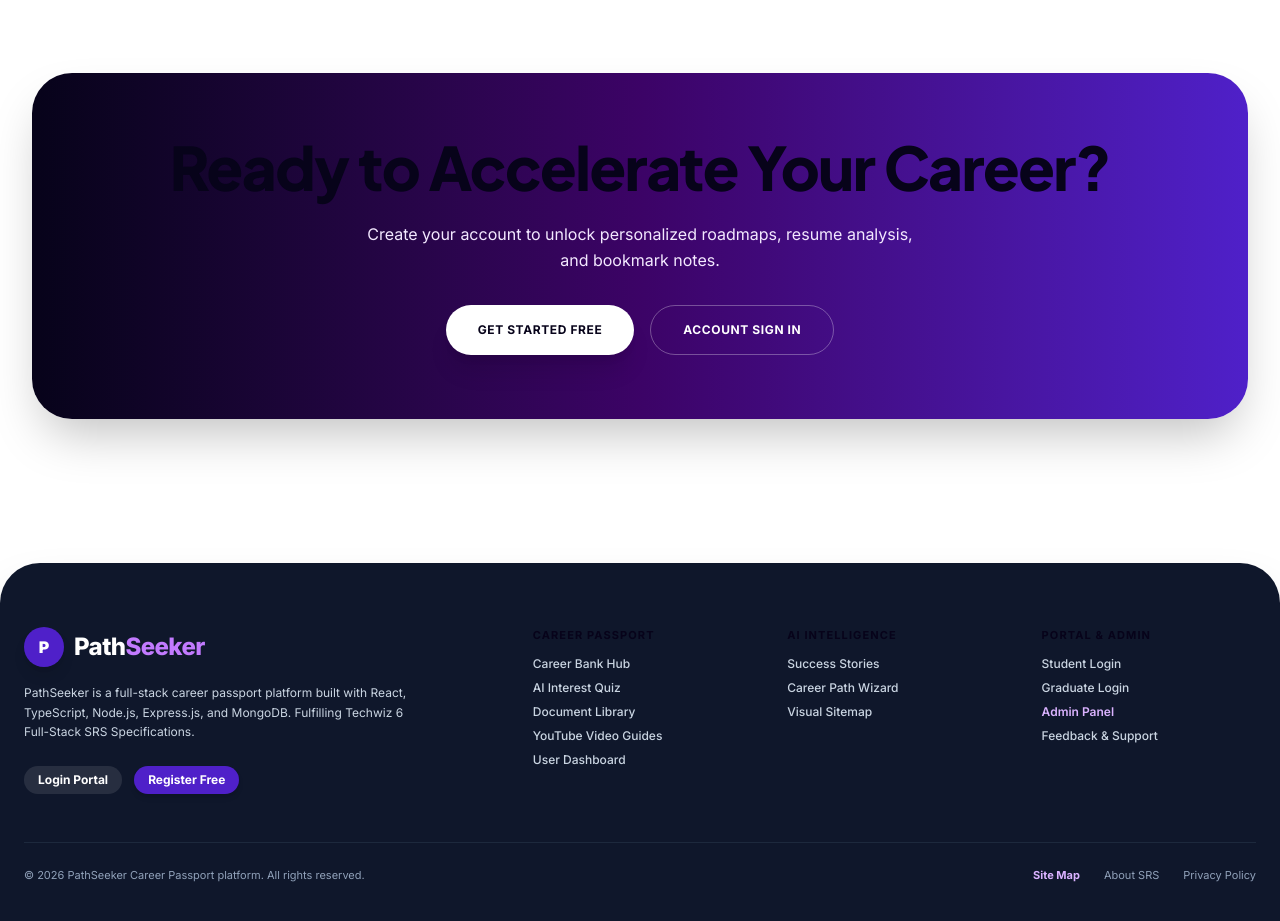
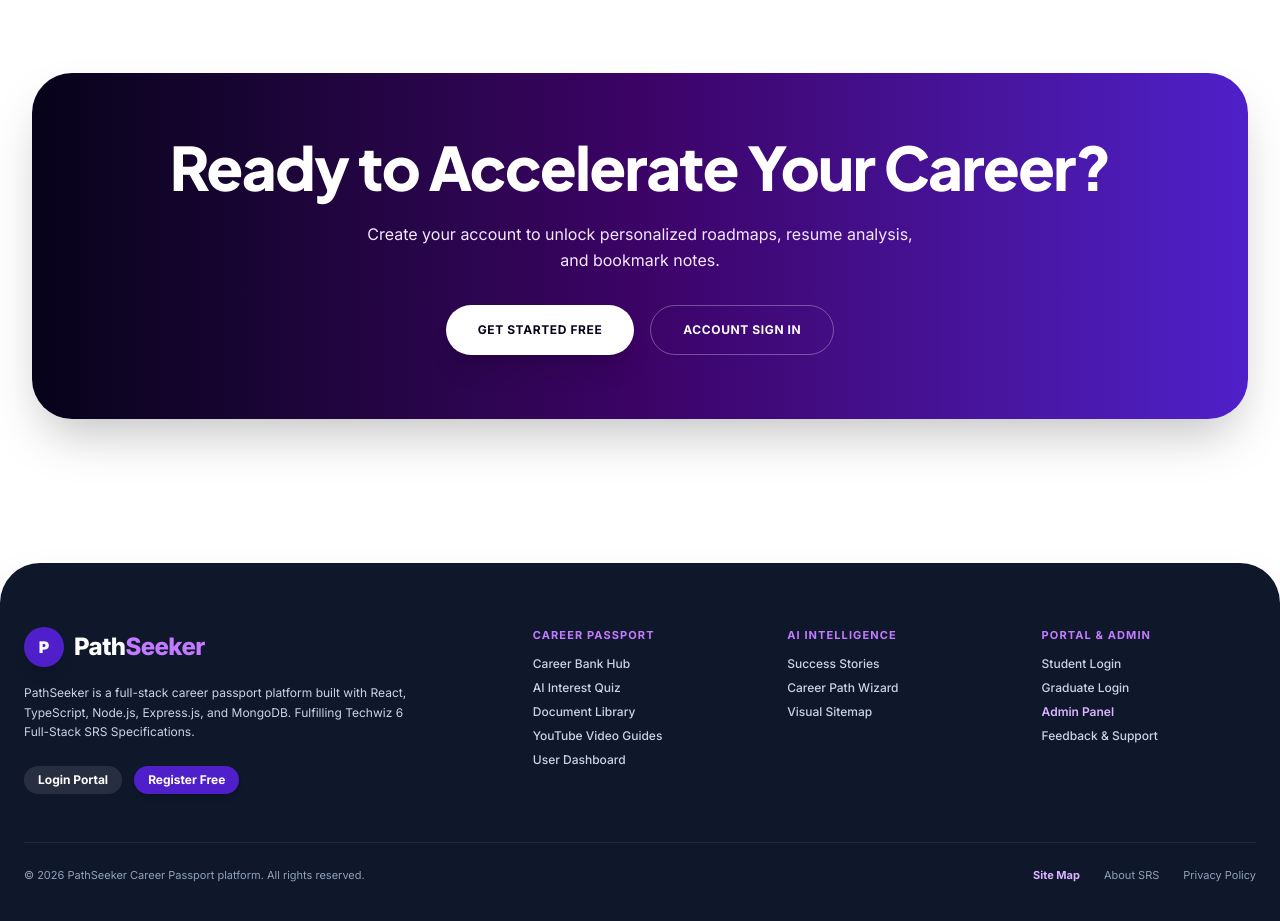
Before and after one commit to muhammadezaananjum15/path-seeker, a React (Vite) app: page / in a window 1280 px wide. Shown: the part 4080-5001 px from the top of the page. Built offline with nearby package versions, Linux system fonts and the light colour scheme; no server answers.

Commit message:
Fix text color on purple banner headings to render crisp bold white text

```diff
--- a/src/index.css
+++ b/src/index.css
@@ -38,20 +38,16 @@ html, body {
   max-width: 100vw;
 }
 
-/* ── Always White ── */
-html, body, #root {
+/* ── Base Styling (White background) ── */
+body, #root {
   background-color: #FFFFFF !important;
-  color: #0F172A !important;
+  color: #0F172A;
   font-family: var(--font-sans);
   min-height: 100vh;
   margin: 0;
   padding: 0;
   -webkit-font-smoothing: antialiased;
   -moz-osx-font-smoothing: grayscale;
-}
-
-h1, h2, h3, h4, h5, h6 {
-  color: #07031A;
 }
 
 input, select, textarea {
--- a/src/pages/public/LandingPage.tsx
+++ b/src/pages/public/LandingPage.tsx
@@ -451,7 +451,7 @@ export const LandingPage: React.FC = () => {
       <section className="max-w-7xl mx-auto px-4 sm:px-6 lg:px-8 mb-20 text-center">
         <ScrollAnimation direction="3d-flip">
           <div className="p-10 sm:p-16 rounded-[40px] bg-gradient-to-r from-[#07031A] via-purple-950 to-[#4F20C9] text-white space-y-6 shadow-2xl">
-            <h2 className="text-4xl sm:text-6xl font-black tracking-tight" style={{ fontFamily: 'Plus Jakarta Sans, sans-serif' }}>
+            <h2 className="text-4xl sm:text-6xl font-black tracking-tight text-white" style={{ fontFamily: 'Plus Jakarta Sans, sans-serif' }}>
               Ready to Accelerate Your Career?
             </h2>
             <p className="text-sm sm:text-base text-purple-100 max-w-xl mx-auto leading-relaxed">
--- a/src/pages/user/BlogPage.tsx
+++ b/src/pages/user/BlogPage.tsx
@@ -367,7 +367,7 @@ export const BlogPage: React.FC = () => {
               <Bot className="w-5 h-5 text-amber-300" />
             </div>
             <div>
-              <h2 className="text-xl font-black" style={{ fontFamily: 'Plus Jakarta Sans, sans-serif' }}>
+              <h2 className="text-xl font-black text-white" style={{ fontFamily: 'Plus Jakarta Sans, sans-serif' }}>
                 Generate a Custom AI Career Article
               </h2>
               <p className="text-xs text-purple-200">Powered by PathSeeker Gemini AI — instant deep-dive career guides</p>
--- a/src/pages/user/CareersPage.tsx
+++ b/src/pages/user/CareersPage.tsx
@@ -180,7 +180,7 @@ export const CareersPage: React.FC = () => {
               <span className="inline-block px-3 py-1 rounded-full bg-white/10 border border-white/20 text-amber-300 text-[10px] sm:text-xs font-bold uppercase tracking-wider">
                 1,000+ Verified Tech Streams
               </span>
-              <h1 className="text-2xl sm:text-4xl md:text-5xl font-black tracking-tight mt-2" style={{ fontFamily: 'Plus Jakarta Sans, sans-serif' }}>
+              <h1 className="text-2xl sm:text-4xl md:text-5xl font-black tracking-tight text-white mt-2" style={{ fontFamily: 'Plus Jakarta Sans, sans-serif' }}>
                 Career Exploration Bank
               </h1>
             </div>
--- a/src/pages/user/DashboardPage.tsx
+++ b/src/pages/user/DashboardPage.tsx
@@ -218,7 +218,7 @@ export const DashboardPage: React.FC = () => {
                     {role === 'admin' && '🛡️ Administrator Control Suite'}
                   </span>
                 </div>
-                <h1 className="text-3xl sm:text-4xl font-black tracking-tight" style={{ fontFamily: 'Plus Jakarta Sans, sans-serif' }}>
+                <h1 className="text-3xl sm:text-4xl font-black tracking-tight text-white" style={{ fontFamily: 'Plus Jakarta Sans, sans-serif' }}>
                   Welcome back, {user?.name || 'Explorer'} 👋
                 </h1>
                 <p className="text-xs sm:text-sm text-purple-200">
--- a/src/pages/user/QuizResultsPage.tsx
+++ b/src/pages/user/QuizResultsPage.tsx
@@ -83,7 +83,7 @@ export const QuizResultsPage: React.FC = () => {
           <div className="w-16 h-16 mx-auto rounded-full bg-white/15 backdrop-blur-md flex items-center justify-center border border-white/20">
             <Award className="w-9 h-9 text-amber-300 animate-bounce" />
           </div>
-          <h1 className="text-3xl sm:text-4xl font-black relative z-10" style={{ fontFamily: 'Plus Jakarta Sans, sans-serif' }}>
+          <h1 className="text-3xl sm:text-4xl font-black text-white relative z-10" style={{ fontFamily: 'Plus Jakarta Sans, sans-serif' }}>
             Your Career Passport is Ready 🎉
           </h1>
           <p className="text-sm text-purple-200 max-w-xl mx-auto relative z-10">
--- a/src/pages/user/ResourcesPage.tsx
+++ b/src/pages/user/ResourcesPage.tsx
@@ -298,7 +298,7 @@ export const ResourcesPage: React.FC = () => {
           <span className="inline-block px-3 py-1 rounded-full bg-white/10 border border-white/20 text-amber-300 text-[10px] sm:text-xs font-black uppercase tracking-wider">
             FREE DOWNLOADABLE PDF RESOURCES &amp; CAREER TOOLS
           </span>
-          <h1 className="text-2xl sm:text-4xl md:text-5xl font-black tracking-tight" style={{ fontFamily: 'Plus Jakarta Sans, sans-serif' }}>
+          <h1 className="text-2xl sm:text-4xl md:text-5xl font-black tracking-tight text-white" style={{ fontFamily: 'Plus Jakarta Sans, sans-serif' }}>
             Resource Hub &amp; Learning Gateway
           </h1>
           <p className="text-xs sm:text-sm text-purple-100 max-w-3xl leading-relaxed">
```
